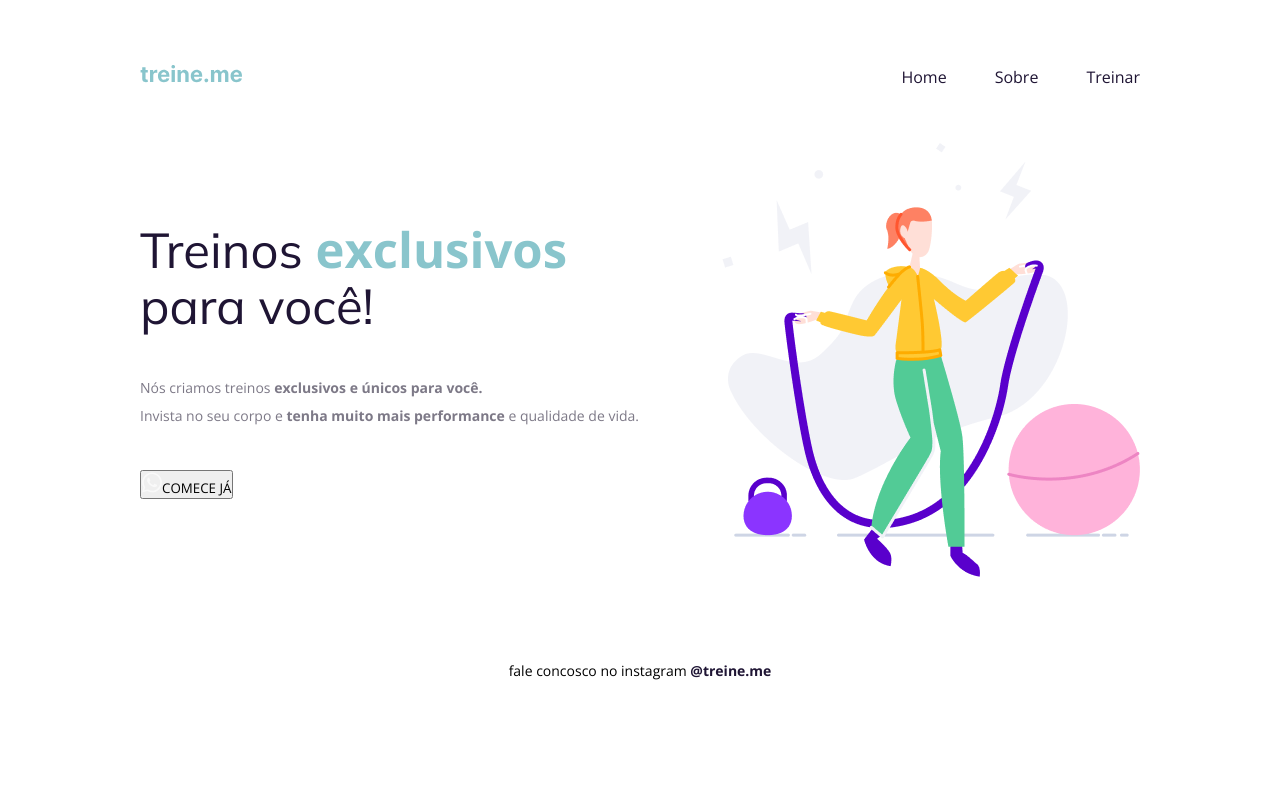
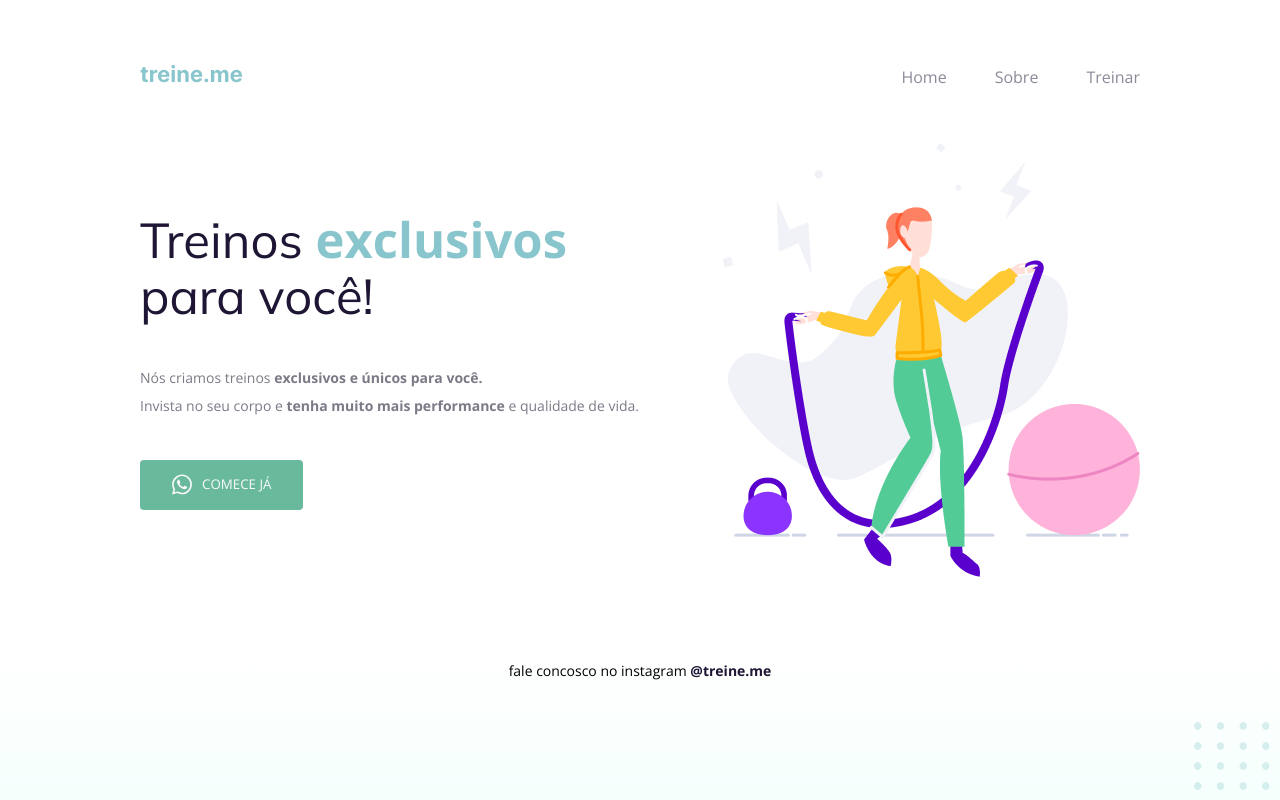
Before and after one commit to alramosf/rocketseat-explorer, a plain HTML site: page projeto02/index.html in a window 1280 px wide. Drawn offline with nearby package versions, Linux system fonts and the light colour scheme.

Commit message:
projeto concluído.

```diff
--- a/projeto02/index.html
+++ b/projeto02/index.html
@@ -40,7 +40,7 @@
         <footer>
             fale concosco no instagram <a href="https://instagram.com/treineme" target="_blank">@treine.me</a>
         </footer>
-
+        <img  id="balls" src="images/balls.svg" alt="bolas de decoração.">
     </div>
 </body>
 </html>
--- a/projeto02/style.css
+++ b/projeto02/style.css
@@ -9,9 +9,16 @@
     font-family: 'Open Sans', sans-serif;
 }
 
+body{
+    background: linear-gradient(180deg, rgba(227, 255, 248, 0) 82.08%, rgba(227, 255, 248, 0.38) 100%);
+
+    min-height: 100vh;
+}
+
 .page{
     width: 1000px;
-    margin: 65px auto 0;
+    margin: 0 auto ;
+    padding-top: 65px;
 }
 
 nav {
@@ -34,8 +41,13 @@
     color: #1F1534;
 }
 
+ul li a {
+    opacity: 0.5;
+}
+
 ul li a:hover{
     font-weight: bold;
+    opacity: 1;
 
 }
 
@@ -71,8 +83,25 @@
 }
 
 button{
+    display: flex;
+    justify-content: center;
+    align-items: center;
     text-transform: uppercase;
+    gap: 10px;
 
+
+    border: none;
+    padding:14px 32px 15px;
+    border-radius: 4px;
+    background-color: #69B99D;
+
+    color: #F9F9F9;
+
+    cursor: pointer;
+}
+
+button:hover{
+    background:#589e86 ;
 }
 
 footer{
@@ -87,3 +116,13 @@
 footer a {
     font-weight: bold;
 }
+
+footer a:hover{
+    color:#89c5cc;
+}
+
+#balls{
+    position: fixed;
+    bottom: 0;
+    right: 0;
+}
```
